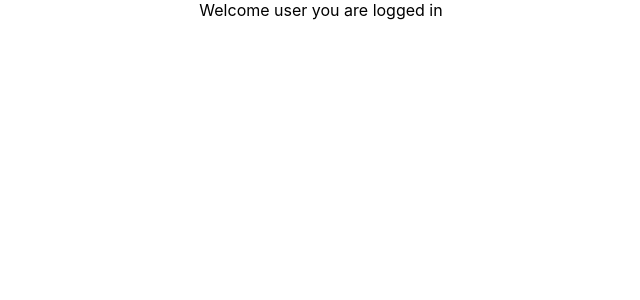
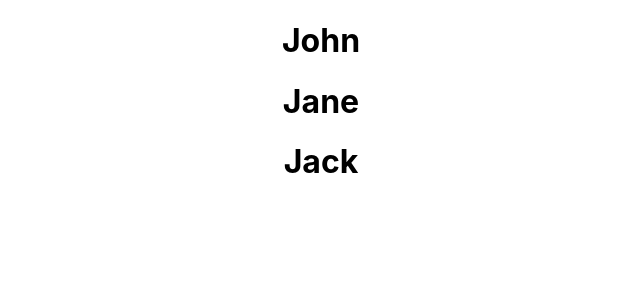
Before and after one commit to Johnnyadee/react-playground, a React (Create React App) app: page / in a window 1280 px wide. Shown: the top 300 px of the page, without its empty margins (319-959 px from the left). Built offline with nearby package versions, Linux system fonts and the light colour scheme.

Commit message:
16. List Rendering

```diff
--- a/src/App.js
+++ b/src/App.js
@@ -1,7 +1,8 @@
 // import React, { Component } from "react";0
 // import logo from "./logo.svg";
 import "./App.css";
-import UserGreeting from "./Components/UserGreeting";
+import NameList from "./Components/NameList";
+// import UserGreeting from "./Components/UserGreeting";
 // import Eventbind from "./Components/Eventbind";
 // import ParentComponent from "./Components/ParentComponent";
 // import Greet from "./Components/Greet";
@@ -14,7 +15,7 @@ import UserGreeting from "./Components/UserGreeting";
 function App() {
   return (
     <div className="App">
-      <UserGreeting />
+      <NameList />
     </div>
   );
 }
--- /dev/null
+++ b/src/Components/NameList.js
@@ -0,0 +1,14 @@
+import React from "react";
+
+function NameList() {
+  const Names = ["John", "Jane", "Jack"];
+  return (
+    <div>
+      <h1>{Names[0]}</h1>
+      <h1>{Names[1]}</h1>
+      <h1>{Names[2]}</h1>
+    </div>
+  );
+}
+
+export default NameList;
```
